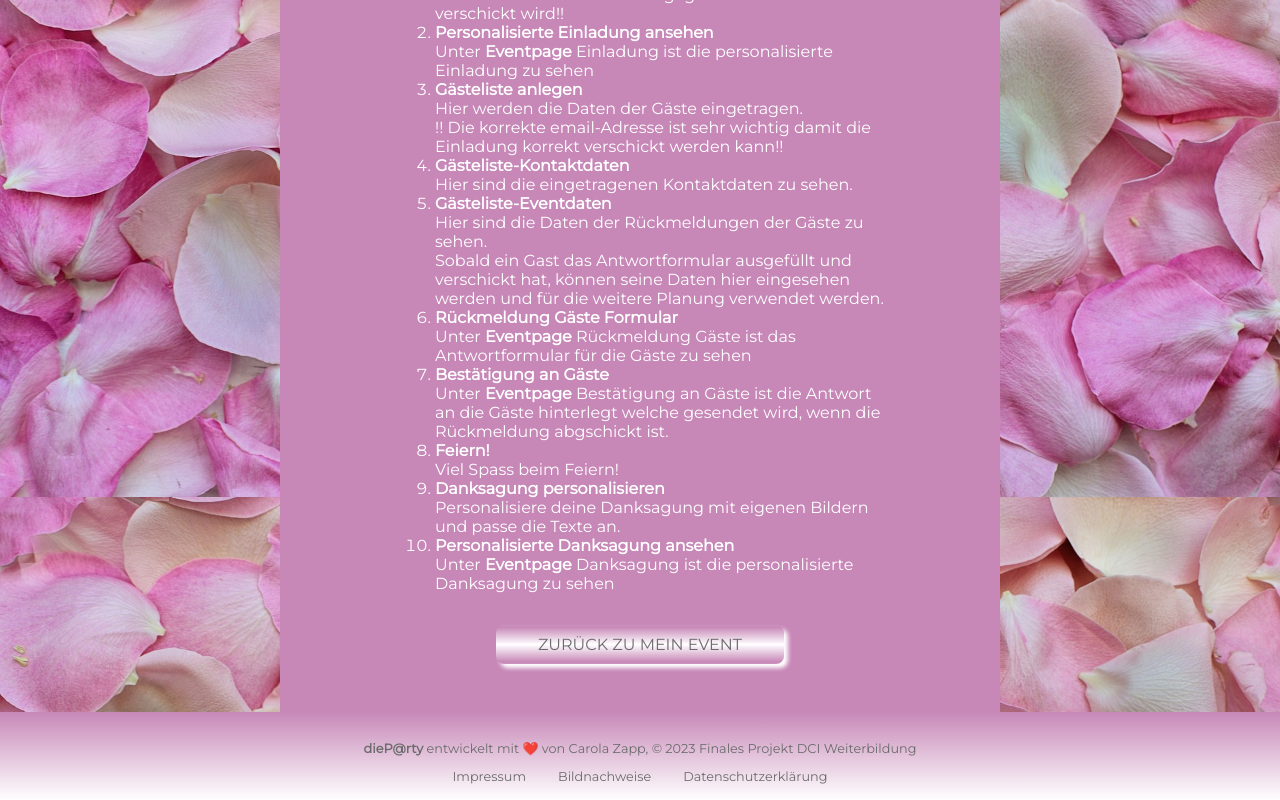
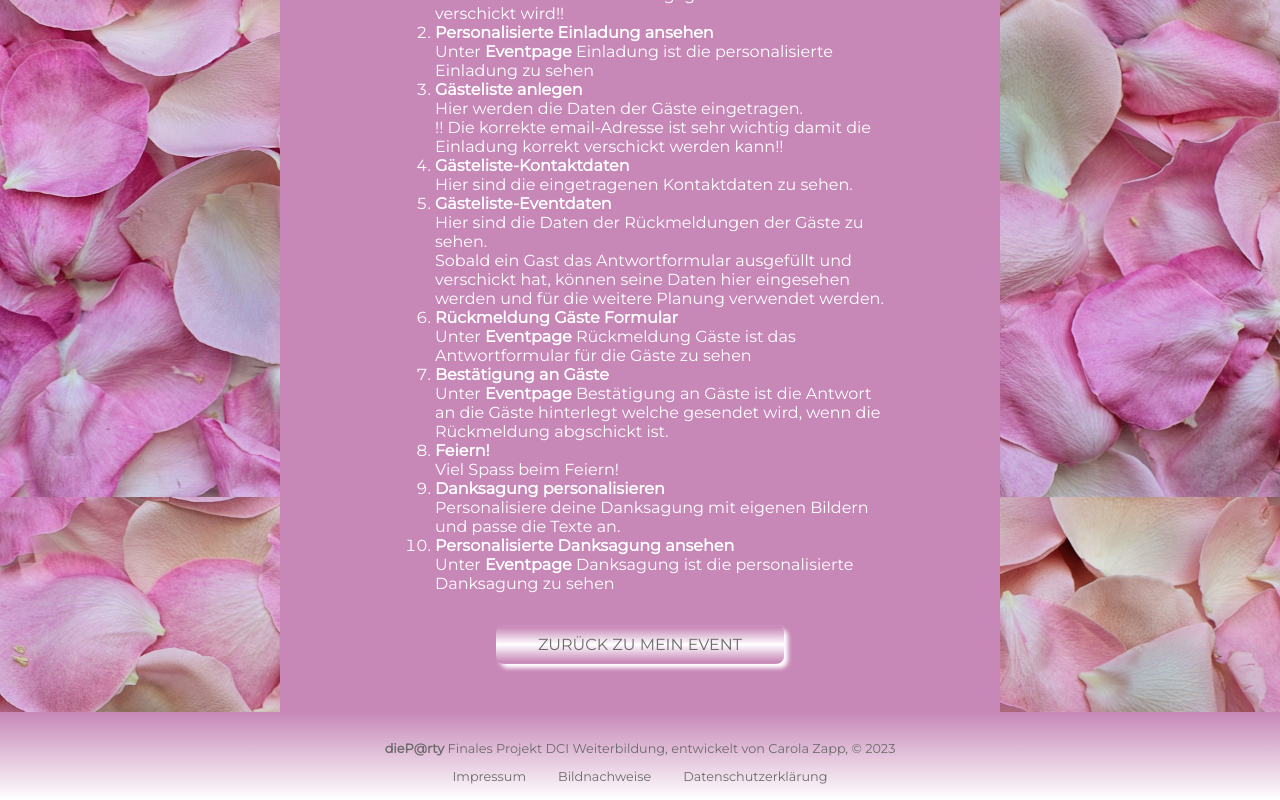
Before and after one commit to CarolaZapp/dieParty_FE, a React (Vite) app: page /userInstruction in a window 1280 px wide. Shown: the part 373-1173 px from the top of the page. Built offline with nearby package versions, Linux system fonts and the light colour scheme; no server answers.

Commit message:
update E2D2Footer and UserLogin without footer

```diff
--- a/src/components/E2D2Footer.jsx
+++ b/src/components/E2D2Footer.jsx
@@ -10,7 +10,7 @@ const E2D2Footer = () => {
       <div className="footerE2D2">
         <div className="footerMain">
         <p> <strong>dieP@rty </strong>
-            entwickelt mit ❤️ von Carola Zapp, © 2023 Finales Projekt DCI Weiterbildung</p>
+        Finales Projekt DCI Weiterbildung, entwickelt von Carola Zapp, © 2023 </p>
         </div>
         <div className="footerLegals">
         <button
--- a/src/components/UserLogin.jsx
+++ b/src/components/UserLogin.jsx
@@ -1,7 +1,7 @@
 import { useNavigate } from "react-router-dom";
 import { useState } from "react";
 import { host } from "../api/host.jsx";
-import Footer from "./Footer.jsx";
+// import Footer from "./Footer.jsx";
 import styles from "../styles/forms.module.css";
 import "../styles/buttons.css";
 
@@ -101,9 +101,9 @@ const UserLogin = () => {
               </h5>
             </div>
           </div>
+          {/* <Footer /> */}
         </div>
       </div>
-      <Footer />
     </>
   );
 };
--- a/src/styles/forms.module.css
+++ b/src/styles/forms.module.css
@@ -28,7 +28,8 @@
 }
 
 .backgroundFade {
-  background: rgba(255, 255, 255, 0.7);
+  background: var(--bg-two-a);
+  min-height: 100vh;
 }
 
 .centerStripe,
```
